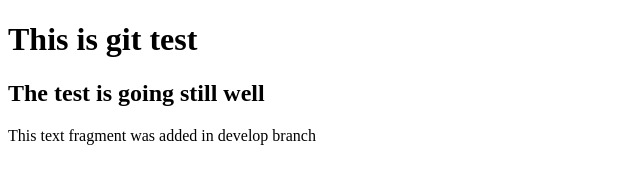
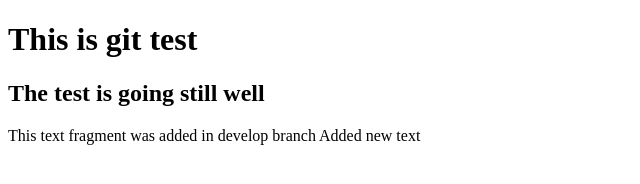
Before and after one commit to vkh-R02/the-cloudadvisory, a plain HTML site: page index.html in a window 1280 px wide. Shown: the whole page, without its empty margins (0-640 px from the left). Drawn offline with Linux system fonts and the light colour scheme.

Commit message:
new test text

```diff
--- a/index.html
+++ b/index.html
@@ -10,6 +10,8 @@
     <h2>The test is going still well </h2>
     <p>
         This text fragment was added in develop branch
+        Added new text
     </p>
+
 </body>
 </html>
```
